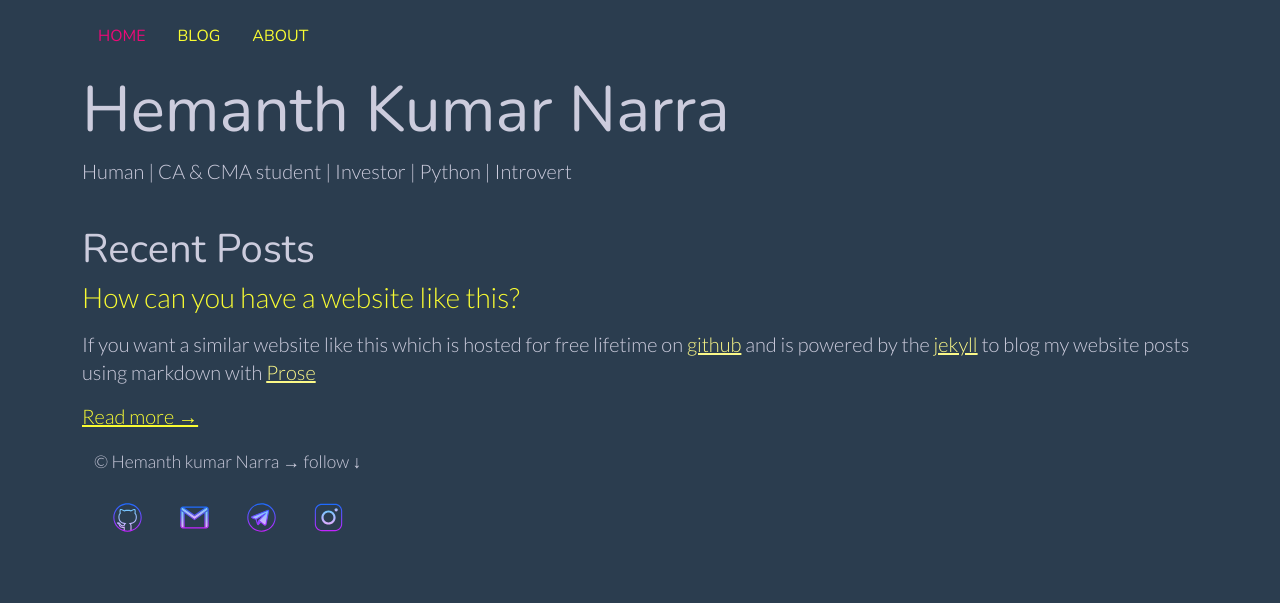
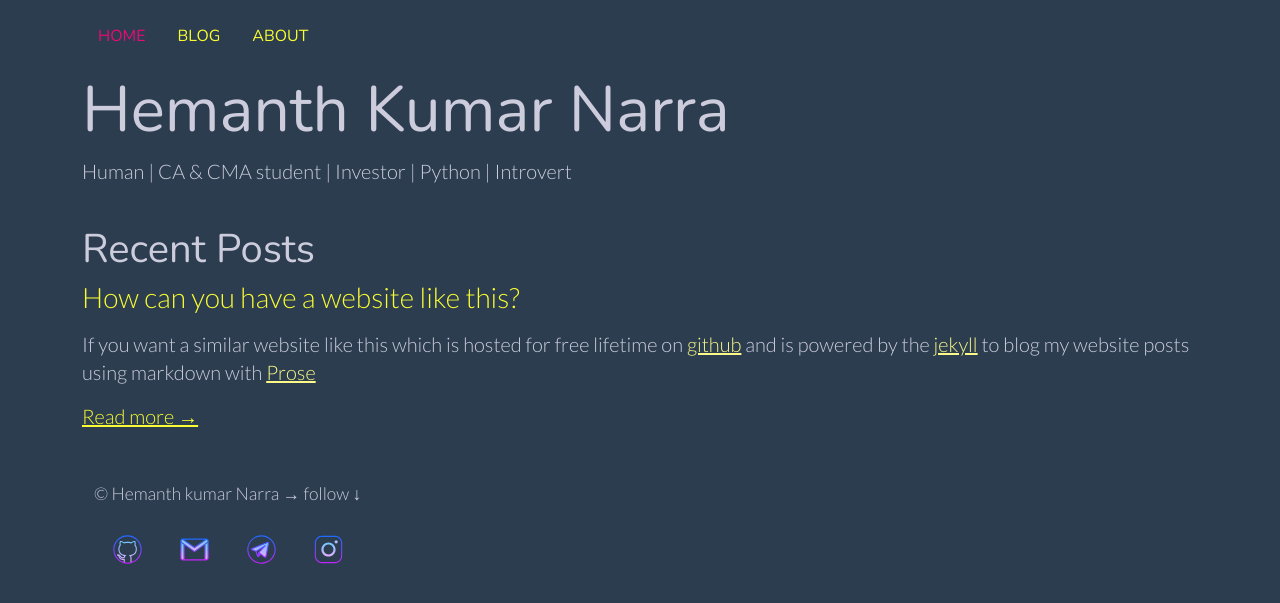
Before and after one commit to hemanthnarra/hemanthnarra.github.io, a Jekyll site: the page built from index.html, in a window 1280 px wide. Shown: the top 603 px of the page. Built offline with Jekyll 4.4.1, drawn with Linux system fonts in a browser that asks for light colours.

Commit message:
Update footer.html

```diff
--- a/_includes/footer.html
+++ b/_includes/footer.html
@@ -1,5 +1,5 @@
 <div class="container">
-    <div class="footer">
+    <div class="footer my-5">
         <p><small> &#169; Hemanth kumar Narra &#8594; follow &#8595; </small></p>
          <ul class="nav">
             <li class="nav-item"><a class="nav-link" target="_blank" href="https://github.com/hemanthnarra"> <img src="/icons8-github.svg"></a></li>
```
